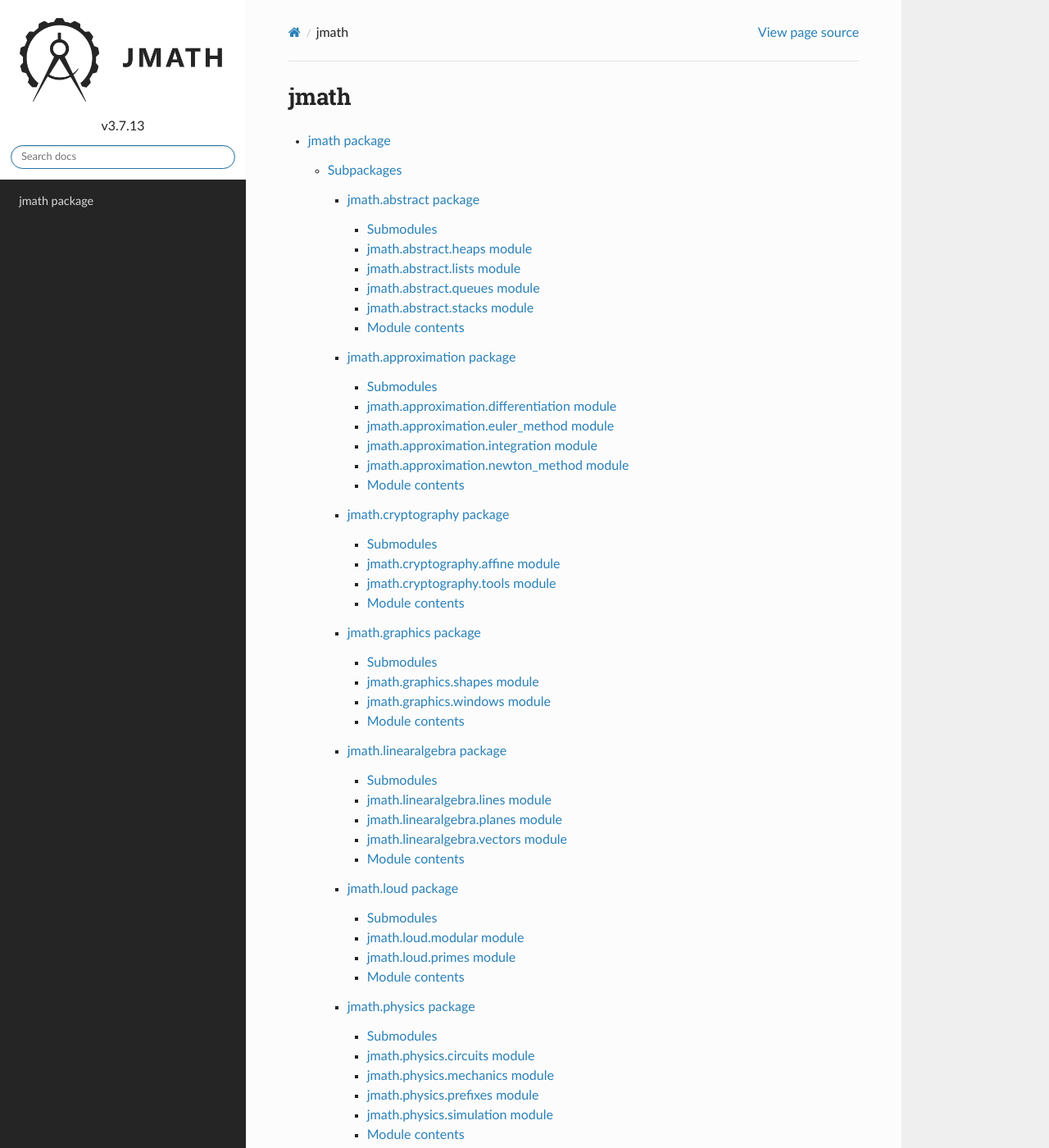
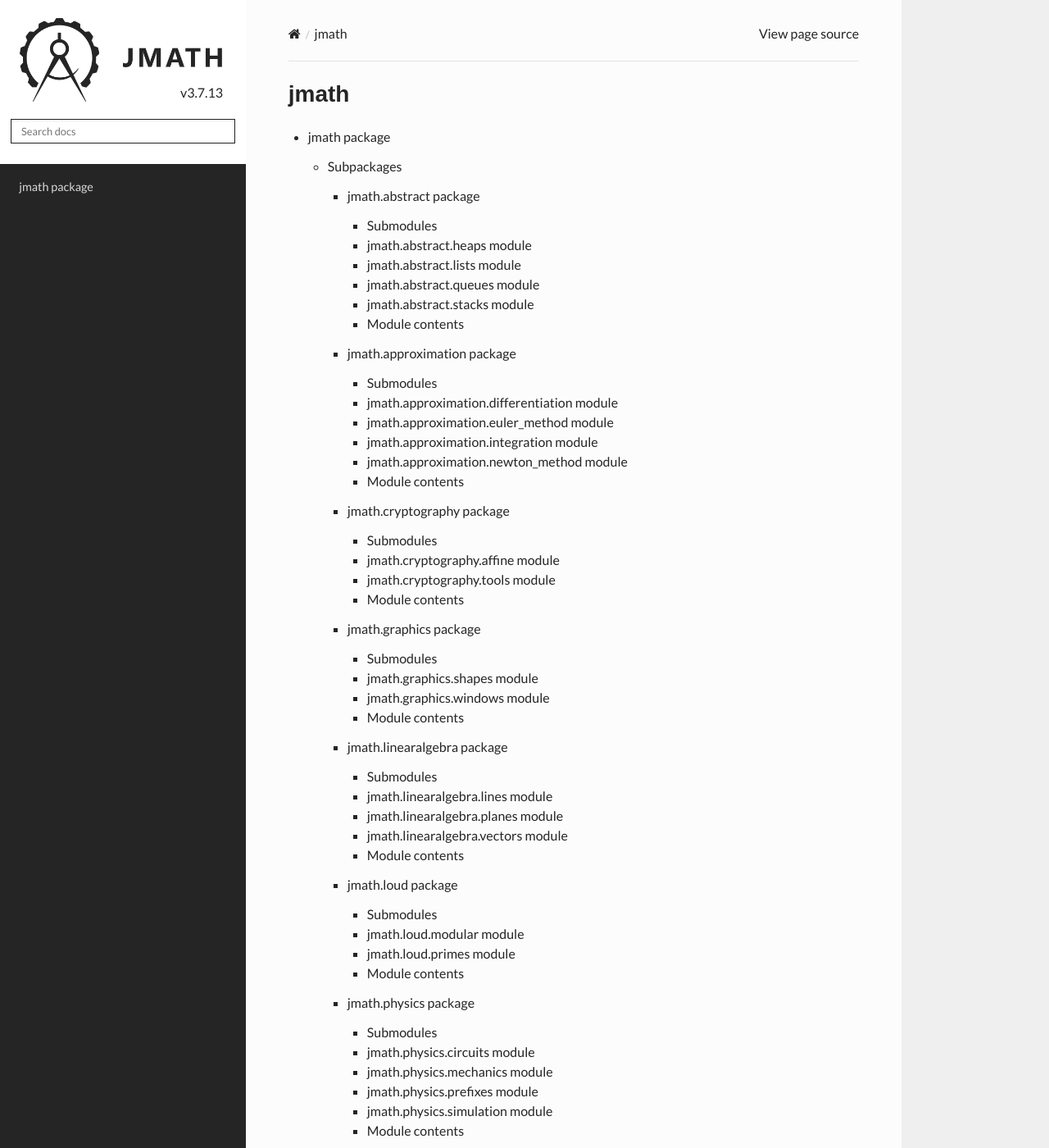
Before and after one commit to JHay0112/jmath, a Sphinx documentation site: the page built from docs/source/index.rst, in a window 1280 px wide and 1400 px high. Shown: the whole window at 82% size. Built offline with Sphinx 7.4.7 and the Read the Docs theme 2.0.0, drawn with Linux system fonts in a browser that asks for light colours.

Commit message:
Style updates

```diff
--- a/docs/source/_static/css/styles.css
+++ b/docs/source/_static/css/styles.css
@@ -1,17 +1,63 @@
+@charset "UTF-8";
+@import 'https://fonts.googleapis.com/css?family=Open+Sans|Lato&display=swap';
+
 /*
     Custom CSS for jmath docs
 */
 
+/* All Text */
 * {
+    color: #252525;
+    font-family: 'Lato', sans-serif;
+}
+
+/* Headings */
+
+h1, h2, h3, h4, h5, h6 {
+    font-family: 'Open-Sans', sans-serif;
+}
+
+/* Links */
+
+a {
     color: #252525;
 }
 
-/* Sidebar colour */
+/* Side Nav */
 nav.wy-nav-side {
-    background: #252525 !important;
+    background: #252525;
+}
+
+div.wy-side-nav-search {
+    height: 200px;
+}
+
+/* Top Nav*/
+nav.wy-nav-top {
+    background-color: #252525;
+}
+
+nav.wy-nav-top i.fa-bars {
+    color: white;
+}
+
+/* Search */
+
+form#rtd-search-form {
+    position: relative;
+    top: -30px;
+}
+
+form#rtd-search-form input {
+    border-radius: 0;
+    border-color: #252525 !important;
 }
 
 /* Version Number */
 div.version {
+    position: relative;
+    top: -40px;
+    left: -15px;
+    text-align: right;
     color: #252525 !important;
 }
```
